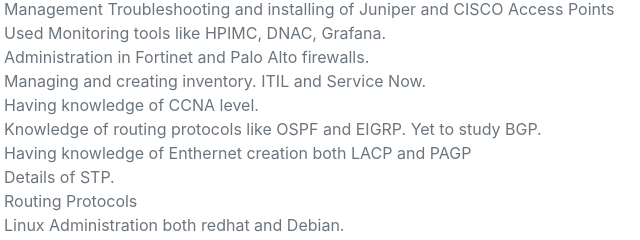
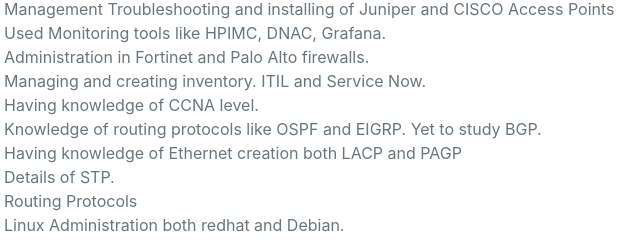
Before and after one commit to mayankdhyani/MyResume-Network-Cloud, a plain HTML site: page index.html in a window 1280 px wide. Shown: the part 2917-3157 px from the top of the page, 348-988 px from the left. Drawn offline with nearby package versions, Linux system fonts and the light colour scheme; a web font is replaced by a local one.

Commit message:
Update index.html

```diff
--- a/index.html
+++ b/index.html
@@ -123,7 +123,7 @@
 			<li>Managing and creating inventory. ITIL and Service Now.</li>
 			<li>Having knowledge of CCNA level. </li>
 			<li>Knowledge of routing protocols like OSPF and EIGRP. Yet to study BGP.</li>
-			<li>Having knowledge of Enthernet creation both LACP and PAGP</li>
+			<li>Having knowledge of Ethernet creation both LACP and PAGP</li>
 			<li>Details of STP.</li>
 			<li>Routing Protocols</li>
 			<li>Linux Administration both redhat and Debian.</li>
```
